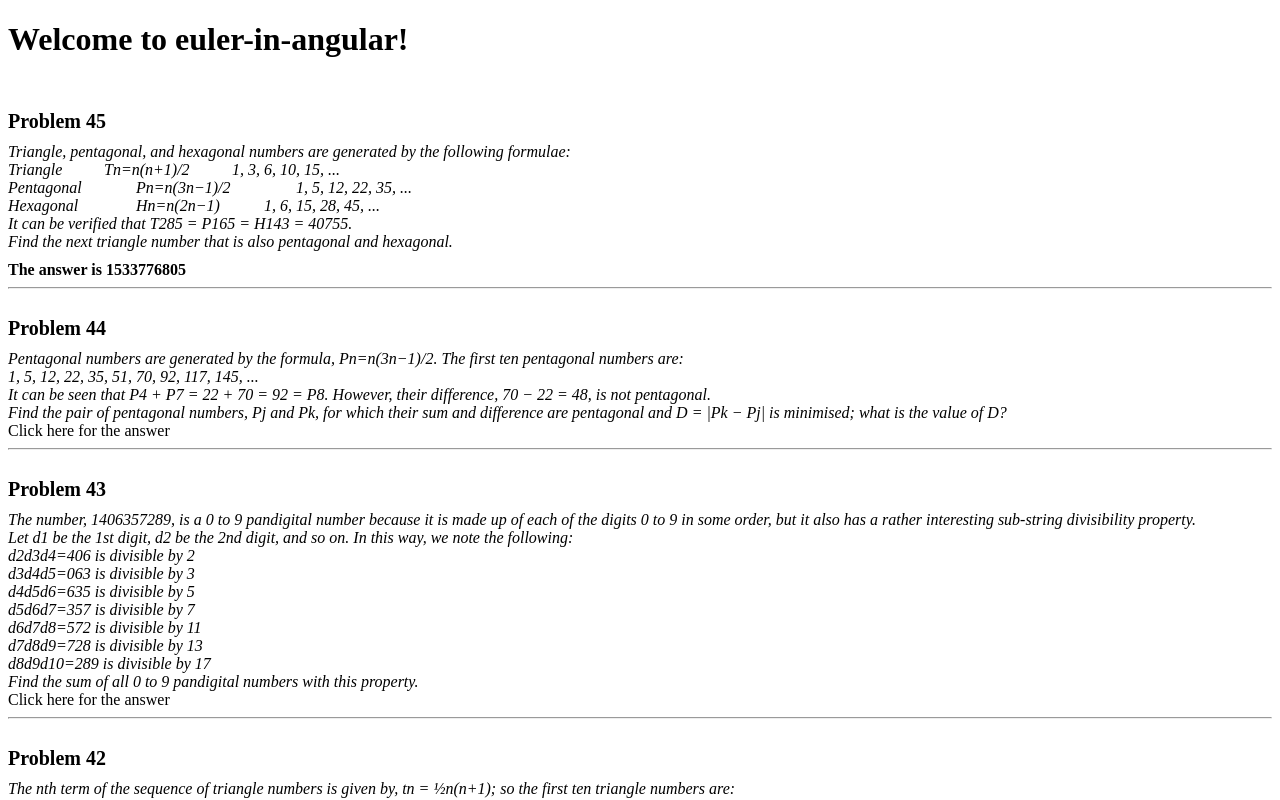
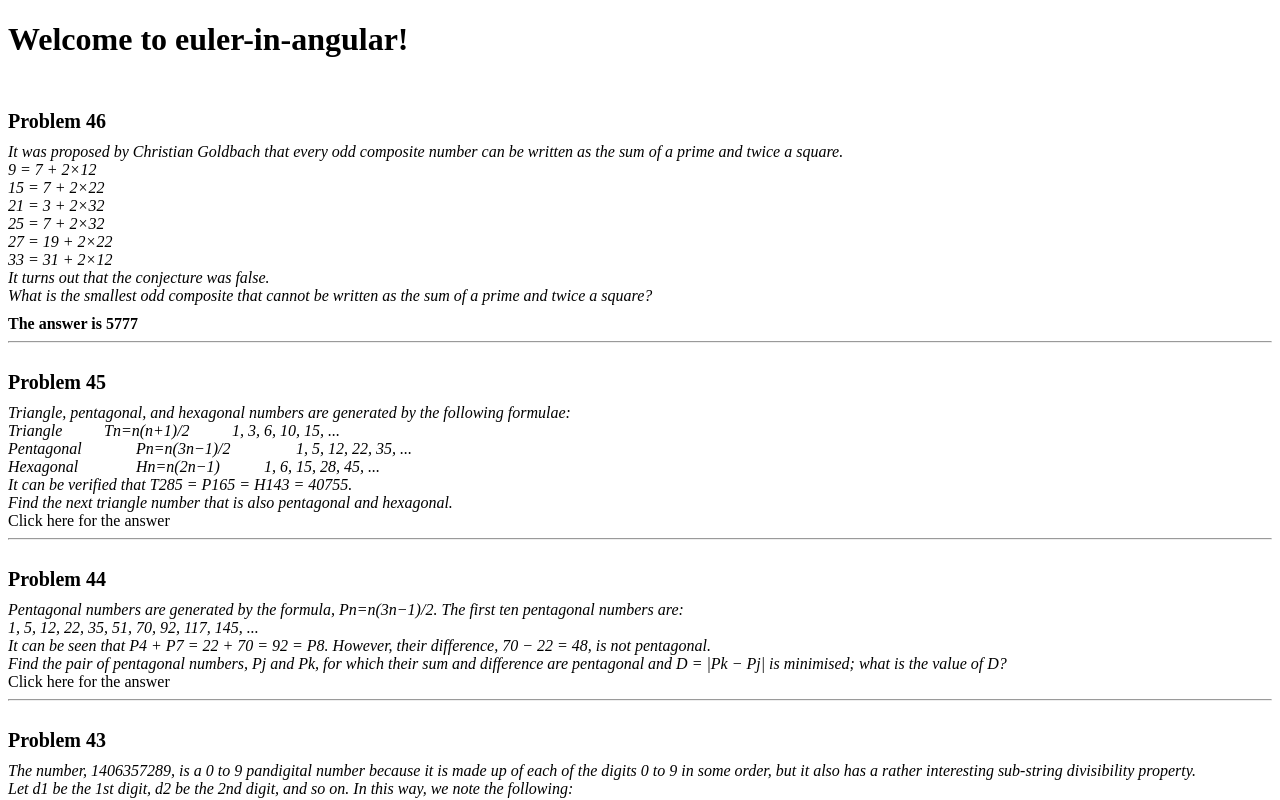
Before and after one commit to edwinvanderven/Euler-in-Angular, an Angular app: page / in a window 1280 px wide. Shown: the top 800 px of the page. Built offline with nearby package versions, Linux system fonts and the light colour scheme.

Commit message:
Added forty-sixth problem and solution

```diff
--- a/src/app/app.component.model.ts
+++ b/src/app/app.component.model.ts
@@ -2,7 +2,7 @@ import { P1, P2, P3, P4, P5, P6, P7, P8, P9 } from './problems/1-to-9/index';
 import { P10, P11, P12, P13, P14, P15, P16, P17, P18, P19 } from './problems/10-to-19/index';
 import { P20, P21, P22, P23, P24, P25, P26, P27, P28, P29 } from './problems/20-to-29/index';
 import { P30, P31, P32, P33, P34, P35, P36, P37, P38, P39 } from './problems/30-to-39/index';
-import { P40, P41, P42, P43, P44, P45 } from './problems/40-to-49/index';
+import { P40, P41, P42, P43, P44, P45, P46 } from './problems/40-to-49/index';
 
 export interface IProblem {
   title: string;
@@ -11,7 +11,7 @@ export interface IProblem {
 }
 
 export const PROBLEMS: IProblem[] = [
-  new P45(), new P44(), new P43(), new P42(), new P41(),
+  new P46(), new P45(), new P44(), new P43(), new P42(), new P41(),
   new P40(), new P39(), new P38(), new P37(), new P36(), new P35(), new P34(), new P33(), new P32(), new P31(),
   new P30(), new P29(), new P28(), new P27(), new P26(), new P25(), new P24(), new P23(), new P22(), new P21(),
   new P20(), new P19(), new P18(), new P17(), new P16(), new P15(), new P14(), new P13(), new P12(), new P11(),
--- /dev/null
+++ b/src/app/problems/40-to-49/46.ts
@@ -0,0 +1,34 @@
+import { IProblem } from '../../app.component.model';
+import { Helper } from 'src/app/utils/helper';
+
+export class P46 implements IProblem {
+  public title = 'Problem 46';
+  public description = 'It was proposed by Christian Goldbach that every odd composite number can be written as the sum of a prime and twice a square.' +
+                        '\n9 = 7 + 2×12' +
+                        '\n15 = 7 + 2×22' +
+                        '\n21 = 3 + 2×32' +
+                        '\n25 = 7 + 2×32' +
+                        '\n27 = 19 + 2×22' +
+                        '\n33 = 31 + 2×12' +
+                        '\nIt turns out that the conjecture was false.' +
+                        '\nWhat is the smallest odd composite that cannot be written as the sum of a prime and twice a square?';
+
+  getAnswer(): string {
+    let result = 9;
+    while (this.isConjecture(result)) {
+      result += 2;
+    }
+    return result.toString();
+  }
+
+  private isConjecture(x: number): boolean {
+    if (x % 2 === 0 || Helper.isPrime(x)) return true;
+
+    for (let i = 1; i * (i * 2) <= x; i++) {
+      const sum = x - i * (i * 2);
+      if (Helper.isPrime(sum)) return true;
+    }
+
+    return false;
+  }
+}
--- a/src/app/problems/40-to-49/index.ts
+++ b/src/app/problems/40-to-49/index.ts
@@ -4,3 +4,4 @@ export * from './42';
 export * from './43';
 export * from './44';
 export * from './45';
+export * from './46';
```
Also changed, not shown: 1 other file (tests, documents, lock files or other folders).
